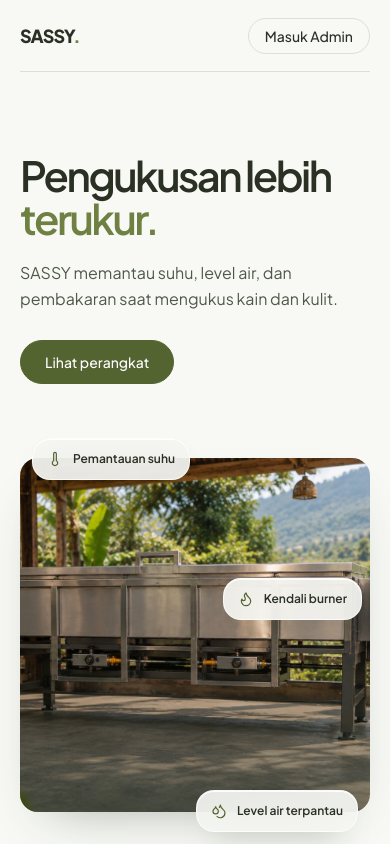
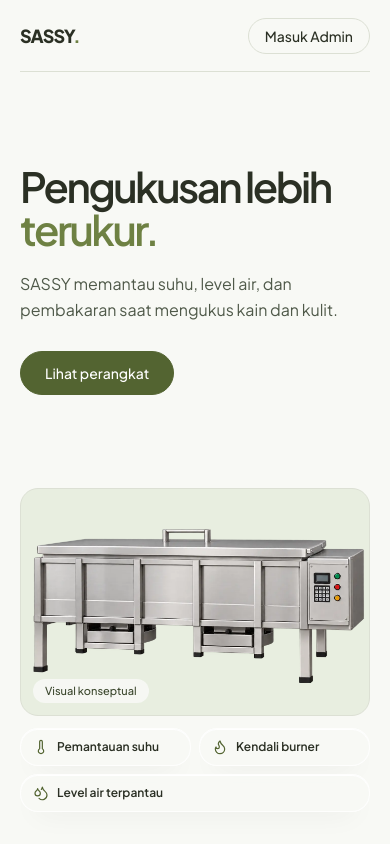
Before and after one commit to arisesassy/sassy-monitoring, a Next.js app: page / in a window 390 px wide. Shown: the top 844 px of the page. Built offline with nearby package versions, Linux system fonts and the light colour scheme; no server answers.

Commit message:
feat(landing): animate hero device with scroll scene

```diff
--- a/components/ui/cinematic-landing-hero.tsx
+++ b/components/ui/cinematic-landing-hero.tsx
@@ -6,7 +6,7 @@ import Link from "next/link";
 import { Droplets, Flame, Thermometer } from "lucide-react";
 import { OriginButton } from "@/components/ui/origin-button";
 
-const badgeStyle = "flex items-center gap-2.5 rounded-2xl border border-white/70 bg-[#F8F9F5]/90 px-3.5 py-3 text-xs font-semibold text-[#2B3024] shadow-[0_16px_30px_-18px_rgba(26,39,20,0.6),inset_0_1px_0_rgba(255,255,255,0.9)] backdrop-blur-xl transition-[transform,box-shadow,background-color] duration-700 ease-[cubic-bezier(0.16,1,0.3,1)] hover:bg-white hover:shadow-[0_26px_40px_-18px_rgba(26,39,20,0.6)] hover:[transform:translate3d(0,-9px,18px)_rotateX(5deg)_rotateY(-4deg)_scale(1.04)] md:px-4 md:py-3.5 motion-reduce:transition-none motion-reduce:hover:transform-none";
+const badgeStyle = "flex items-center gap-2 rounded-2xl border border-white/80 bg-[#F8F9F5]/90 px-3 py-2.5 text-xs font-semibold text-[#2B3024] shadow-[0_12px_28px_-18px_rgba(26,39,20,0.45),inset_0_1px_0_rgba(255,255,255,0.9)] backdrop-blur-md md:px-4 md:py-3";
 
 export function CinematicHero() {
   const sectionRef = useRef<HTMLElement>(null);
@@ -36,44 +36,32 @@ export function CinematicHero() {
               ease: "power2.out",
             });
 
-            gsap.fromTo(
-              "[data-hero-visual]",
-              { y: 28, scale: 0.96, rotationX: 5 },
-              {
-                y: 0,
-                scale: 1,
-                rotationX: 0,
+            gsap.from("[data-hero-device]", {
+              y: 24,
+              scale: 0.97,
+              opacity: 0,
+              duration: 0.85,
               ease: "power2.out",
-                scrollTrigger: {
-                  trigger: "[data-hero-visual]",
-                  start: "top 90%",
-                  end: "top 35%",
-                  scrub: 1,
-                },
-              }
-            );
+            });
 
-            // ponytail: badge bergerak mengitari foto 2.5D; ganti dengan posisi model 3D saat aset GLB tersedia.
-            gsap.fromTo("[data-hero-badge]", {
-              x: (index: number) => [-85, 90, -70][index],
-              y: (index: number) => [-45, -30, 65][index],
-              rotationY: (index: number) => [-20, 22, -16][index],
-              rotationX: 12,
-              scale: 0.8,
-              opacity: 0,
-            }, {
-              x: 0, y: 0, rotationX: 0, rotationY: 0, scale: 1, opacity: 1,
-              ease: "power2.out",
-              stagger: 0.12,
+            // ponytail: foto 2D hanya bergerak naik dan memudar; rotasi perangkat perlu model 3D asli.
+            const timeline = gsap.timeline({
               scrollTrigger: {
                 trigger: sectionRef.current,
                 start: "top top",
-                end: () => `+=${Math.round(window.innerHeight * 0.65)}`,
+                end: () => `+=${Math.round(window.innerHeight * 0.85)}`,
                 pin: true,
                 scrub: 1,
                 anticipatePin: 1,
+                invalidateOnRefresh: true,
               },
             });
+            timeline
+              .fromTo("[data-hero-badge]", { y: 16, scale: 0.95, opacity: 0 }, {
+                y: 0, scale: 1, opacity: 1, duration: 0.25, stagger: 0.09, ease: "none",
+              })
+              .to({}, { duration: 0.18 })
+              .to("[data-hero-scene]", { y: -28, scale: 0.97, opacity: 0, duration: 0.3, ease: "none" });
           }, sectionRef);
           return () => context.revert();
         }
@@ -97,7 +85,7 @@ export function CinematicHero() {
           <OriginButton href="/login" variant="secondary" className="h-9 px-4">Masuk Admin</OriginButton>
         </header>
 
-        <div className="flex flex-1 flex-col justify-center pt-10 pb-8 md:pt-14 md:pb-10">
+         <div className="flex flex-1 flex-col justify-center pt-5 pb-5 md:pt-8 md:pb-6">
           <div className="max-w-[850px]">
             <h1 data-hero-intro className="max-w-[820px] text-[clamp(2.6rem,5.6vw,5.5rem)] font-semibold leading-[1.04] tracking-[-0.06em]">
               Pengukusan lebih <span className="text-[#6E8143]">terukur.</span>
@@ -111,38 +99,41 @@ export function CinematicHero() {
           </div>
         </div>
 
-        <div id="perangkat" className="relative scroll-mt-8 pb-2 [perspective:1200px]">
-          <div data-hero-visual className="relative h-[min(42dvh,450px)] min-h-[270px] overflow-hidden rounded-2xl bg-[#DCE0D4] shadow-[0_22px_50px_-30px_rgba(38,50,28,0.45)] md:transform-3d">
+         <div id="perangkat" data-hero-scene className="relative scroll-mt-8 pb-2">
+           <div className="relative h-[min(27dvh,240px)] min-h-[180px] rounded-2xl border border-[#DCE0D4] bg-[#E8EEE0] md:h-[min(42dvh,440px)] md:min-h-[260px]">
+             <div data-hero-device className="absolute inset-0 overflow-hidden rounded-2xl">
                <Image
-              src="/images/login-hero.webp"
-              alt="Alat pengukusan SASSY di ruang kerja"
+                 src="/images/home-hero.webp"
+                 alt="Visual konseptual alat pengukusan SASSY dengan panel kendali di sisi kanan"
                  fill
                  priority
                  sizes="(min-width: 1400px) 1304px, (min-width: 768px) 92vw, 100vw"
-              className="object-cover object-center"
+                 className="object-contain scale-[1.15] md:scale-[1.65] lg:scale-[1.8]"
                />
-            <div aria-hidden="true" className="pointer-events-none absolute inset-0 bg-gradient-to-t from-[#1E291C]/60 via-transparent to-transparent" />
-            <div className="absolute bottom-5 left-5 hidden text-xs font-medium text-white md:block md:bottom-7 md:left-7">
-              SASSY · Sistem pengukusan kain &amp; kulit
              </div>
+             <span className="absolute bottom-3 left-3 rounded-full bg-[#F8F9F5]/90 px-3 py-1 text-[11px] font-medium text-[#3B472D] md:bottom-5 md:left-6">
+               Visual konseptual
+             </span>
            </div>
 
-          <div data-hero-badge className="absolute -top-5 left-3 sm:left-8 md:-top-7 md:left-12">
+           <div className="mt-3 grid grid-cols-2 gap-2 md:mt-0 md:block">
+             <div data-hero-badge className="md:absolute md:top-[12%] md:left-[5%]">
                <div className={badgeStyle}>
-              <Thermometer aria-hidden="true" className="size-4 text-[#536431]" strokeWidth={1.8} />
+                 <Thermometer aria-hidden="true" className="size-4 shrink-0 text-[#536431]" strokeWidth={1.8} />
                  Pemantauan suhu
                </div>
              </div>
-          <div data-hero-badge className="absolute top-1/3 right-2 sm:right-8 md:-right-4">
+             <div data-hero-badge className="md:absolute md:top-[6%] md:right-[4%]">
                <div className={badgeStyle}>
-              <Flame aria-hidden="true" className="size-4 text-[#536431]" strokeWidth={1.8} />
+                 <Flame aria-hidden="true" className="size-4 shrink-0 text-[#536431]" strokeWidth={1.8} />
                  Kendali burner
                </div>
              </div>
-          <div data-hero-badge className="absolute -bottom-3 right-3 sm:right-8 md:bottom-8 md:right-10">
+             <div data-hero-badge className="col-span-2 md:absolute md:bottom-[10%] md:left-[7%]">
                <div className={badgeStyle}>
-              <Droplets aria-hidden="true" className="size-4 text-[#536431]" strokeWidth={1.8} />
+                 <Droplets aria-hidden="true" className="size-4 shrink-0 text-[#536431]" strokeWidth={1.8} />
                  Level air terpantau
+               </div>
              </div>
            </div>
          </div>
--- a/tests/landing-hero-smoke.mjs
+++ b/tests/landing-hero-smoke.mjs
@@ -1,10 +1,18 @@
 import assert from "node:assert/strict";
+import { readFile } from "node:fs/promises";
 
 const origin = process.env.SASSY_TEST_URL ?? "http://localhost:3000";
 const page = await fetch(origin);
 assert.equal(page.status, 200, "Beranda harus bisa dibuka tanpa login");
 const html = await page.text();
 assert.match(html, /Pengukusan lebih/);
+assert.match(html, /home-hero\.webp/);
+assert.match(html, /Visual konseptual alat pengukusan SASSY/);
+assert.match(html, /data-hero-scene/);
+const heroSource = await readFile(new URL("../components/ui/cinematic-landing-hero.tsx", import.meta.url), "utf8");
+assert.match(heroSource, /pin: true/);
+assert.match(heroSource, /\.to\("\[data-hero-scene\]", \{[^}]*opacity: 0/);
+assert.match(heroSource, /prefers-reduced-motion: no-preference/);
 assert.match(html, /login-hero\.webp/);
 assert.match(html, /href="\/login"/);
 assert.equal((html.match(/data-hero-badge/g) ?? []).length, 3, "Tiga badge alat tersedia");
@@ -46,4 +54,6 @@ assert.doesNotMatch(html, /ArrowDownRight|ArrowUpRight/);
 assert.doesNotMatch(html, /Sobers|Days Sober|App Store/);
 const image = await fetch(`${origin}/images/login-hero.webp`);
 assert.equal(image.status, 200, "Foto hero harus tersedia");
+const heroImage = await fetch(`${origin}/images/home-hero.webp`);
+assert.equal(heroImage.status, 200, "Visual alat hero harus tersedia");
 console.log("Hero, About, skema konseptual, komponen, FAQ, CTA, footer, foto, dan akses admin: OK");
```
Also changed, not shown: public/images/home-hero.webp (added). Lines whose indentation alone changed are shown as unchanged.
